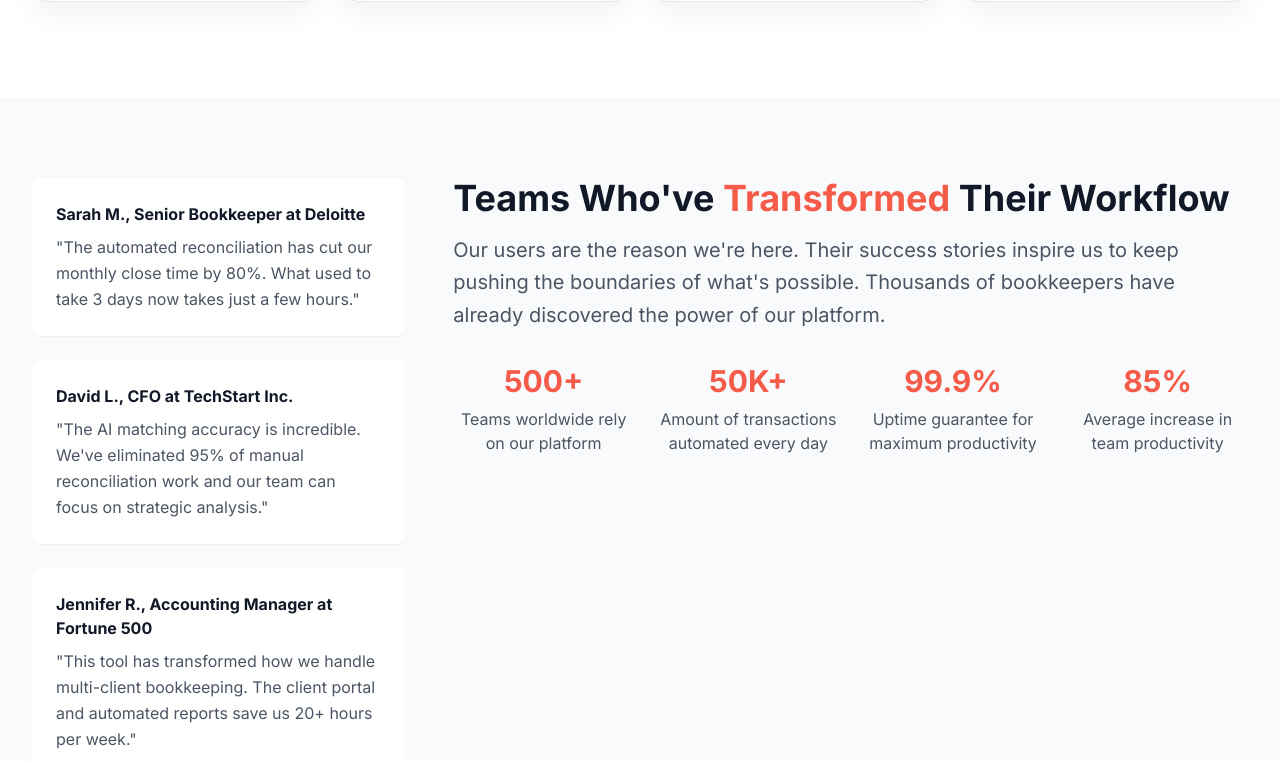
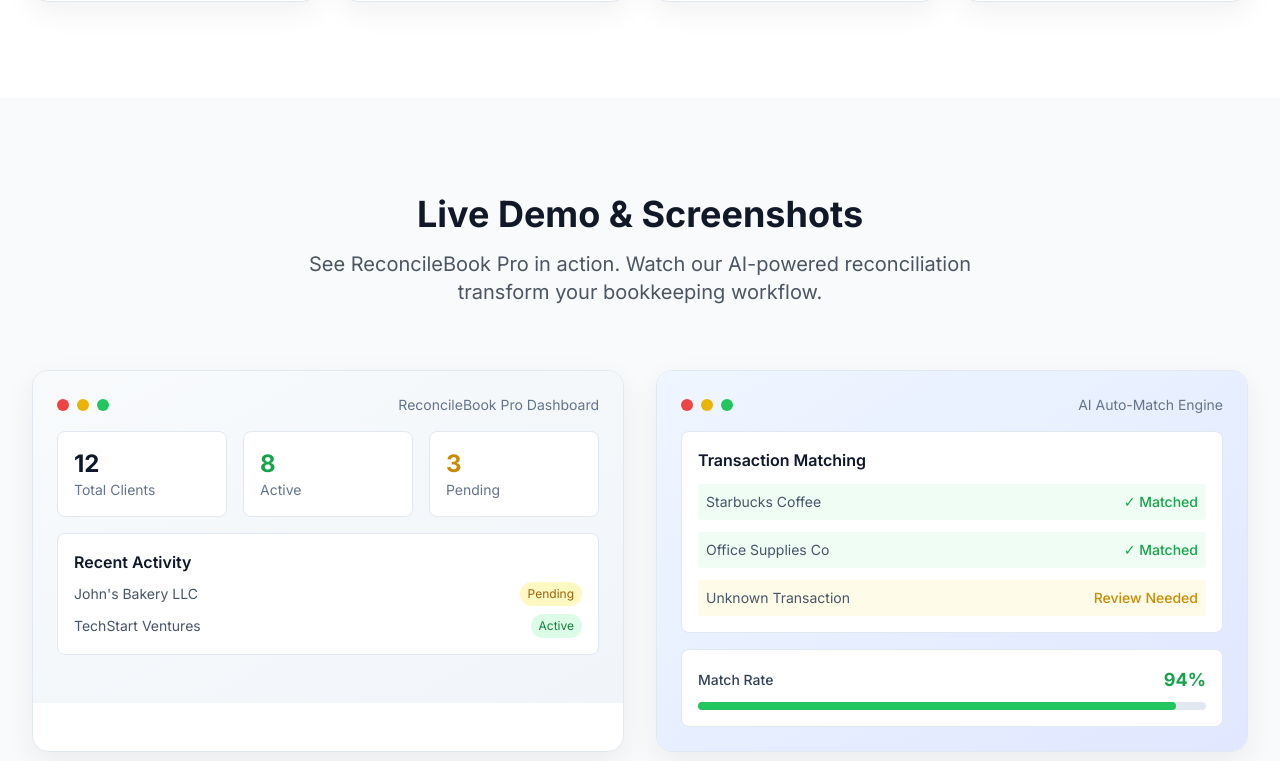
Before and after one commit to algominds35/bank-reconciliation-tool, a Next.js app: page / in a window 1280 px wide. Shown: the part 1379-2140 px from the top of the page. Built offline with nearby package versions, Linux system fonts and the light colour scheme.

Commit message:
Added new DemoScreenshots section with dual-image layout below Hero section

```diff
--- a/src/app/page.tsx
+++ b/src/app/page.tsx
@@ -5,6 +5,7 @@ import Hero from '@/components/Hero'
 import Benefits from '@/components/Benefits'
 import Testimonials from '@/components/Testimonials'
 import Logos from '@/components/Logos'
+import DemoScreenshots from '@/components/DemoScreenshots'
 import DemoVideo from '@/components/DemoVideo'
 import Pricing from '@/components/Pricing'
 import FAQ from '@/components/FAQ'
@@ -17,6 +18,7 @@ export default function Home() {
       <Header />
       <Hero />
       <Benefits />
+      <DemoScreenshots />
       <Testimonials />
       <Logos />
       <DemoVideo />
--- /dev/null
+++ b/src/components/DemoScreenshots.tsx
@@ -0,0 +1,135 @@
+'use client';
+
+import { motion } from 'framer-motion';
+
+export default function DemoScreenshots() {
+  return (
+    <section className="py-24 bg-gray-50">
+      <div className="max-w-7xl mx-auto px-4 sm:px-6 lg:px-8">
+        {/* Section Header */}
+        <div className="text-center mb-16">
+          <motion.h2
+            initial={{ opacity: 0, y: 20 }}
+            whileInView={{ opacity: 1, y: 0 }}
+            transition={{ duration: 0.6 }}
+            className="text-4xl font-bold text-gray-900 mb-4"
+          >
+            Live Demo & Screenshots
+          </motion.h2>
+          <motion.p
+            initial={{ opacity: 0, y: 20 }}
+            whileInView={{ opacity: 1, y: 0 }}
+            transition={{ duration: 0.6, delay: 0.2 }}
+            className="text-xl text-gray-600 max-w-2xl mx-auto"
+          >
+            See ReconcileBook Pro in action. Watch our AI-powered reconciliation transform your bookkeeping workflow.
+          </motion.p>
+        </div>
+
+        {/* Dual Screenshots Layout */}
+        <div className="grid lg:grid-cols-2 gap-8">
+          {/* Left Screenshot - Dashboard */}
+          <motion.div
+            initial={{ opacity: 0, x: -20 }}
+            whileInView={{ opacity: 1, x: 0 }}
+            transition={{ duration: 0.6 }}
+            className="bg-white rounded-2xl border border-slate-200 shadow-[0_10px_30px_rgba(0,0,0,0.06)] overflow-hidden"
+          >
+            <div className="relative aspect-video bg-gradient-to-br from-slate-50 to-slate-100 p-6">
+              <div className="flex items-center justify-between mb-4">
+                <div className="flex items-center gap-2">
+                  <div className="w-3 h-3 bg-red-500 rounded-full"></div>
+                  <div className="w-3 h-3 bg-yellow-500 rounded-full"></div>
+                  <div className="w-3 h-3 bg-green-500 rounded-full"></div>
+                </div>
+                <div className="text-sm text-slate-500">ReconcileBook Pro Dashboard</div>
+              </div>
+
+              {/* Dashboard Content */}
+              <div className="space-y-4">
+                <div className="flex gap-4">
+                  <div className="flex-1 bg-white rounded-lg p-4 border border-slate-200">
+                    <div className="text-2xl font-bold text-slate-900">12</div>
+                    <div className="text-sm text-slate-500">Total Clients</div>
+                  </div>
+                  <div className="flex-1 bg-white rounded-lg p-4 border border-slate-200">
+                    <div className="text-2xl font-bold text-green-600">8</div>
+                    <div className="text-sm text-slate-500">Active</div>
+                  </div>
+                  <div className="flex-1 bg-white rounded-lg p-4 border border-slate-200">
+                    <div className="text-2xl font-bold text-yellow-600">3</div>
+                    <div className="text-sm text-slate-500">Pending</div>
+                  </div>
+                </div>
+
+                <div className="bg-white rounded-lg p-4 border border-slate-200">
+                  <div className="font-semibold text-slate-900 mb-2">Recent Activity</div>
+                  <div className="space-y-2">
+                    <div className="flex items-center justify-between text-sm">
+                      <span className="text-slate-600">John's Bakery LLC</span>
+                      <span className="px-2 py-1 bg-yellow-100 text-yellow-700 rounded-full text-xs">Pending</span>
+                    </div>
+                    <div className="flex items-center justify-between text-sm">
+                      <span className="text-slate-600">TechStart Ventures</span>
+                      <span className="px-2 py-1 bg-green-100 text-green-700 rounded-full text-xs">Active</span>
+                    </div>
+                  </div>
+                </div>
+              </div>
+            </div>
+          </motion.div>
+
+          {/* Right Screenshot - Auto-Match Engine */}
+          <motion.div
+            initial={{ opacity: 0, x: 20 }}
+            whileInView={{ opacity: 1, x: 0 }}
+            transition={{ duration: 0.6, delay: 0.2 }}
+            className="bg-white rounded-2xl border border-slate-200 shadow-[0_10px_30px_rgba(0,0,0,0.06)] overflow-hidden"
+          >
+            <div className="relative aspect-video bg-gradient-to-br from-blue-50 to-indigo-100 p-6">
+              <div className="flex items-center justify-between mb-4">
+                <div className="flex items-center gap-2">
+                  <div className="w-3 h-3 bg-red-500 rounded-full"></div>
+                  <div className="w-3 h-3 bg-yellow-500 rounded-full"></div>
+                  <div className="w-3 h-3 bg-green-500 rounded-full"></div>
+                </div>
+                <div className="text-sm text-slate-500">AI Auto-Match Engine</div>
+              </div>
+
+              {/* Auto-Match Content */}
+              <div className="space-y-4">
+                <div className="bg-white rounded-lg p-4 border border-slate-200">
+                  <div className="font-semibold text-slate-900 mb-3">Transaction Matching</div>
+                  <div className="space-y-3">
+                    <div className="flex items-center justify-between p-2 bg-green-50 rounded">
+                      <span className="text-sm text-slate-600">Starbucks Coffee</span>
+                      <span className="text-sm font-medium text-green-600">✓ Matched</span>
+                    </div>
+                    <div className="flex items-center justify-between p-2 bg-green-50 rounded">
+                      <span className="text-sm text-slate-600">Office Supplies Co</span>
+                      <span className="text-sm font-medium text-green-600">✓ Matched</span>
+                    </div>
+                    <div className="flex items-center justify-between p-2 bg-yellow-50 rounded">
+                      <span className="text-sm text-slate-600">Unknown Transaction</span>
+                      <span className="text-sm font-medium text-yellow-600">Review Needed</span>
+                    </div>
+                  </div>
+                </div>
+
+                <div className="bg-white rounded-lg p-4 border border-slate-200">
+                  <div className="flex items-center justify-between mb-2">
+                    <span className="text-sm font-medium text-slate-700">Match Rate</span>
+                    <span className="text-lg font-bold text-green-600">94%</span>
+                  </div>
+                  <div className="w-full bg-slate-200 rounded-full h-2">
+                    <div className="bg-green-500 h-2 rounded-full" style={{width: '94%'}}></div>
+                  </div>
+                </div>
+              </div>
+            </div>
+          </motion.div>
+        </div>
+      </div>
+    </section>
+  );
+}
```
